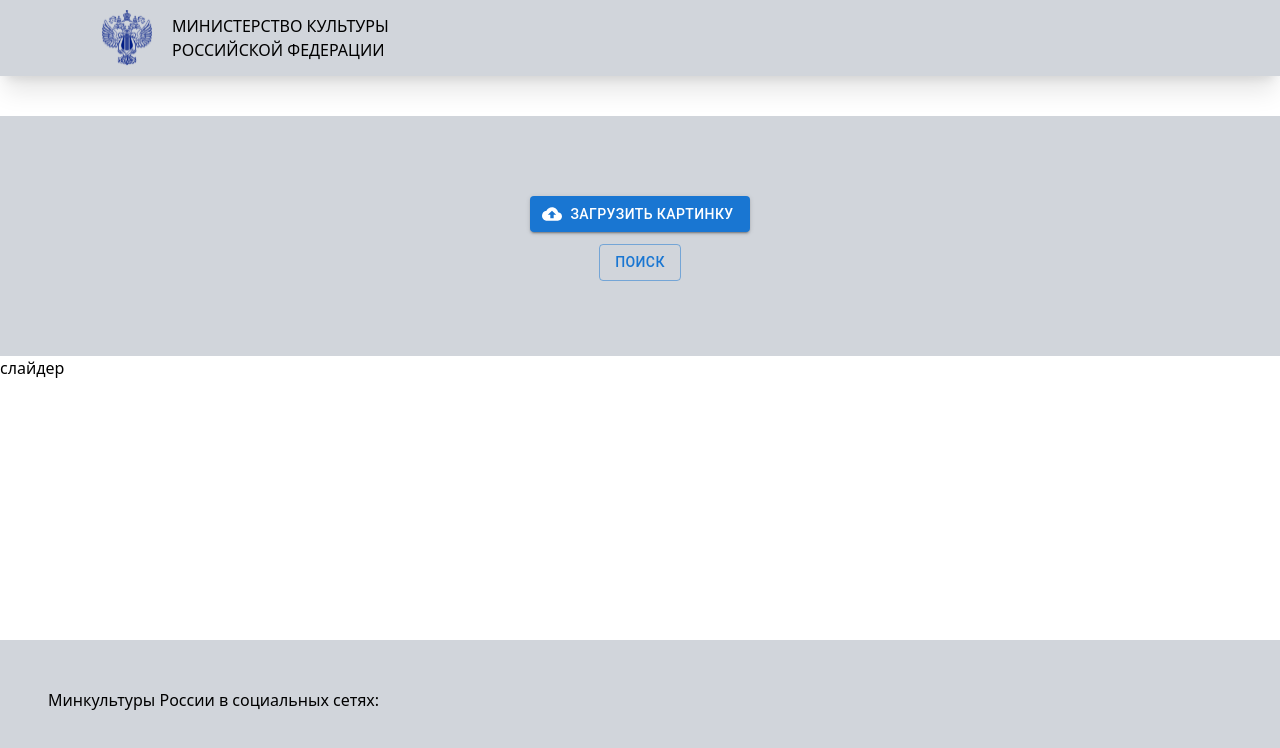
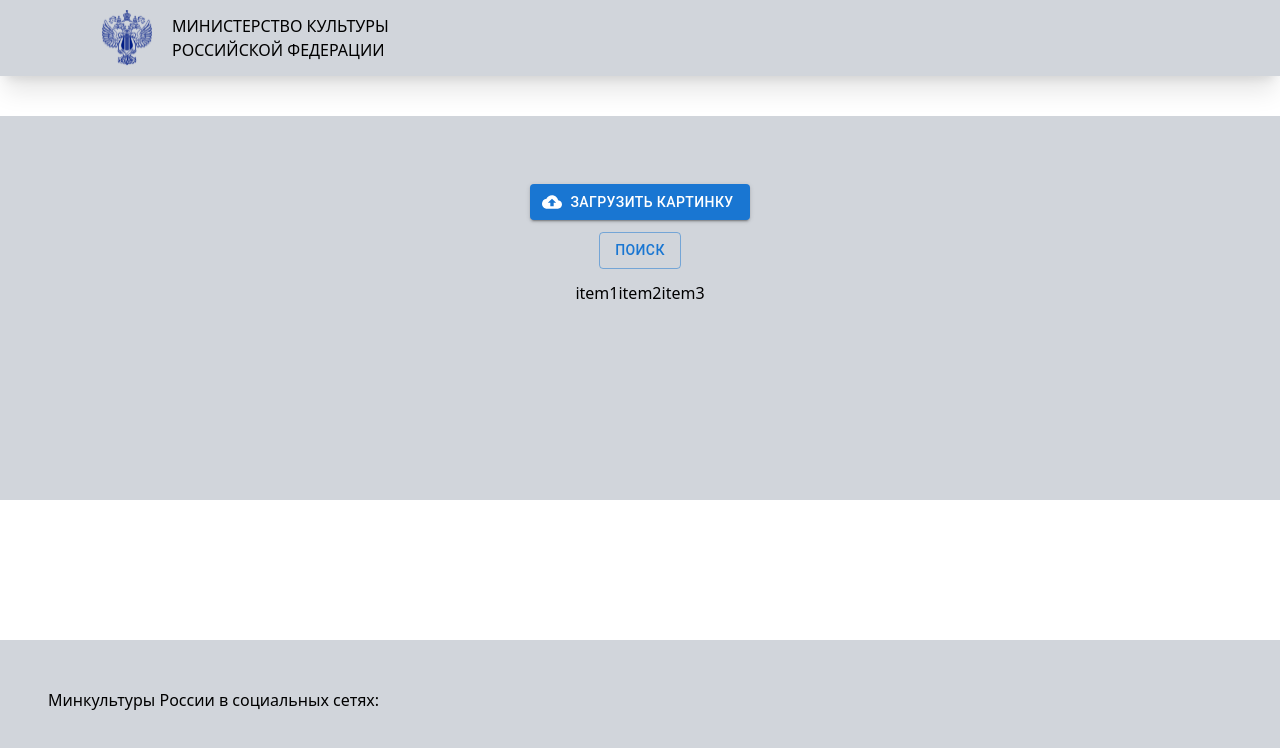
Before and after one commit to orfimorf/Proriv, a React (Create React App) app in the folder client/: page / in a window 1280 px wide. Shown: the top 748 px of the page. Built offline with nearby package versions, Linux system fonts and the light colour scheme.

Commit message:
подготовка запросов

```diff
--- a/client/package.json
+++ b/client/package.json
@@ -20,7 +20,6 @@
     "mobx": "^6.12.3",
     "react": "^18.2.0",
     "react-dom": "^18.2.0",
-    "react-id-swiper": "^4.0.0",
     "react-scripts": "5.0.1",
     "typescript": "^4.9.5",
     "web-vitals": "^2.1.4"
--- a/client/src/App.tsx
+++ b/client/src/App.tsx
@@ -1,14 +1,13 @@
 import Header from "./components/Header";
 import UploadFileContainer from "./components/UploadFileContainer";
 import Footer from "./components/Footer";
-import Swiper from "./components/SwiperImages";
 
 function App() {
     return (
         <>
             <Header/>
             <UploadFileContainer/>
-            <Swiper/>
+
             <Footer/>
         </>
     );
--- a/client/src/components/SwiperImages.tsx
+++ b/client/src/components/SwiperImages.tsx
@@ -3,8 +3,16 @@ import React from 'react';
 
 const SwiperImages = () => {
     return (
-        <div>
-            слайдер
+        <div className="flex">
+            <div>
+                item1
+            </div>
+            <div>
+                item2
+            </div>
+            <div>
+                item3
+            </div>
         </div>
     );
 };
--- a/client/src/components/UploadFileContainer.tsx
+++ b/client/src/components/UploadFileContainer.tsx
@@ -1,15 +1,11 @@
 import React from 'react';
 import UploadImage from "./UploadImage";
-import Button from "@mui/material/Button";
 
 const UploadFileContainer = () => {
     return (
-        <div className="bg-gray-300 h-60 mt-10">
+        <div className="bg-gray-300 h-96 mt-10">
             <div className="flex justify-center flex-col items-center relative h-64">
                 <UploadImage/>
-                <div className="my-3">
-                    <Button  variant="outlined">Поиск</Button>
-                </div>
             </div>
         </div>
     );
--- a/client/src/components/UploadImage.tsx
+++ b/client/src/components/UploadImage.tsx
@@ -1,7 +1,10 @@
 import * as React from 'react';
-import { styled } from '@mui/material/styles';
+import {styled} from '@mui/material/styles';
 import Button from '@mui/material/Button';
 import CloudUploadIcon from '@mui/icons-material/CloudUpload';
+import {useState} from "react";
+import MuseumStore from "../store/MuseumStore";
+import SwiperImages from "./SwiperImages";
 
 const VisuallyHiddenInput = styled('input')({
     clipPath: 'inset(50%)',
@@ -15,16 +18,41 @@ const VisuallyHiddenInput = styled('input')({
 });
 
 export default function UploadImage() {
+    const [image, setImage] = useState("")
+
+    const handleUpload = (e: any) => {
+        if (e.target.files && e.target.files[0] && e.target.files[0].type == "image/jpeg") {
+            setImage(e.target.files[0])
+        } else {
+            alert("Не тот тип файла, нужен jpg")
+        }
+    }
+
+
+    const sendImage = () => {
+        console.log(image)
+        return MuseumStore
+    }
+
     return (
+        <>
             <Button
                 component="label"
                 role={undefined}
                 variant="contained"
                 tabIndex={-1}
-            startIcon={<CloudUploadIcon />}
+                startIcon={<CloudUploadIcon/>}
             >
                 Загрузить картинку
-            <VisuallyHiddenInput type="file" />
+                <VisuallyHiddenInput type="file"
+                                     onChange={handleUpload}/>
             </Button>
+            <div className="my-3">
+                <Button variant="outlined" onClick={sendImage}>Поиск</Button>
+            </div>
+            <div className="">
+                <SwiperImages/>
+            </div>
+        </>
     );
 }
--- /dev/null
+++ b/client/src/http/index.tsx
@@ -0,0 +1,12 @@
+import axios from "axios"
+
+
+const $host = axios.create({
+    baseURL: process.env.REACT_APP_API_URL
+    // "http://localhost:5000/"
+
+})
+
+export {
+    $host
+}
--- /dev/null
+++ b/client/src/services/MuseumService.tsx
@@ -0,0 +1,7 @@
+import {$host} from "../http";
+
+export default class MuseumService {
+    static async sendImageForSearch(image: string){
+        return new Promise((resolve) =>($host))
+    }
+}
--- a/client/src/services/db.tsx
+++ /dev/null
@@ -1,11 +0,0 @@
-import React from 'react';
-
-const Db = () => {
-    return (
-        <div>
-
-        </div>
-    );
-};
-
-export default Db;
--- /dev/null
+++ b/client/src/store/MuseumStore.tsx
@@ -0,0 +1,17 @@
+import {$host} from "../http";
+import MuseumService from "../services/MuseumService";
+
+export default class MuseumStore {
+    private image: string;
+
+    constructor() {
+        this.image = ''
+    }
+
+
+    async sendImageForSearch(image:string){
+        const response = await MuseumService.sendImageForSearch(image)
+
+        return response
+    }
+}
--- a/client/src/store/db.tsx
+++ /dev/null
@@ -1,11 +0,0 @@
-import React from 'react';
-
-const Db = () => {
-    return (
-        <div>
-
-        </div>
-    );
-};
-
-export default Db;
```
Also changed, not shown: 2 other files (tests, documents, lock files or other folders). Lines whose indentation alone changed are shown as unchanged.
